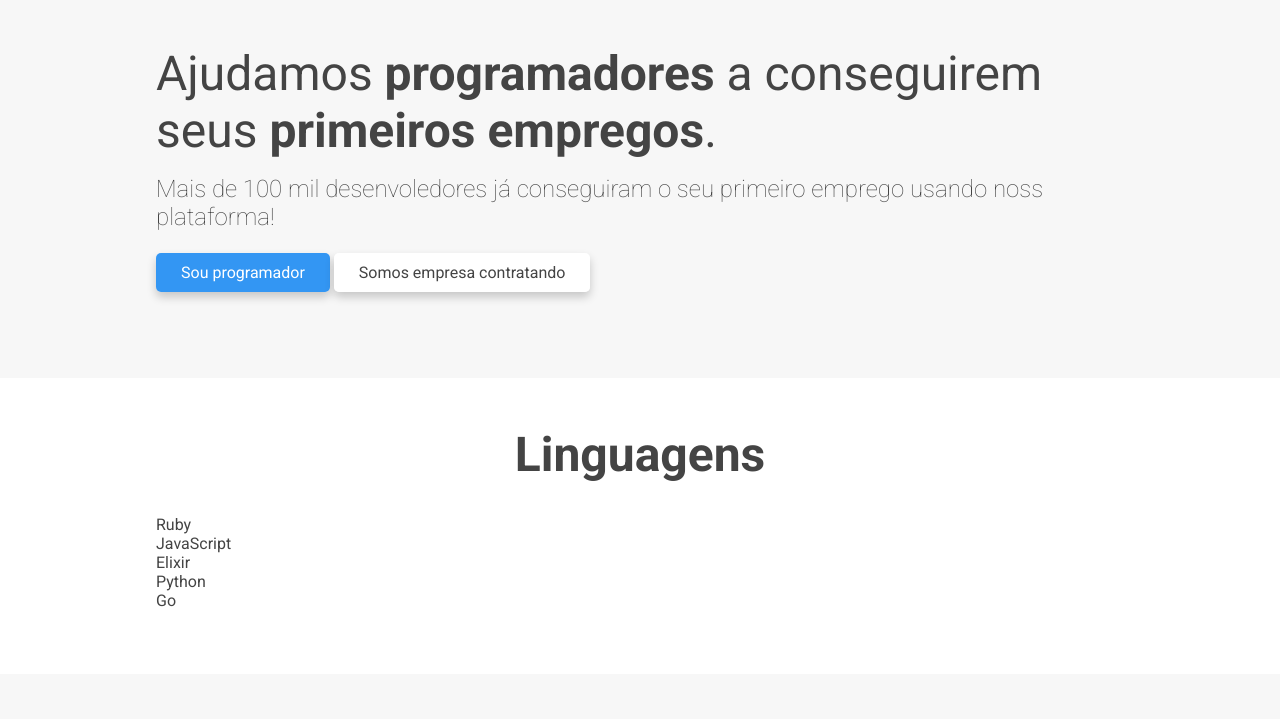
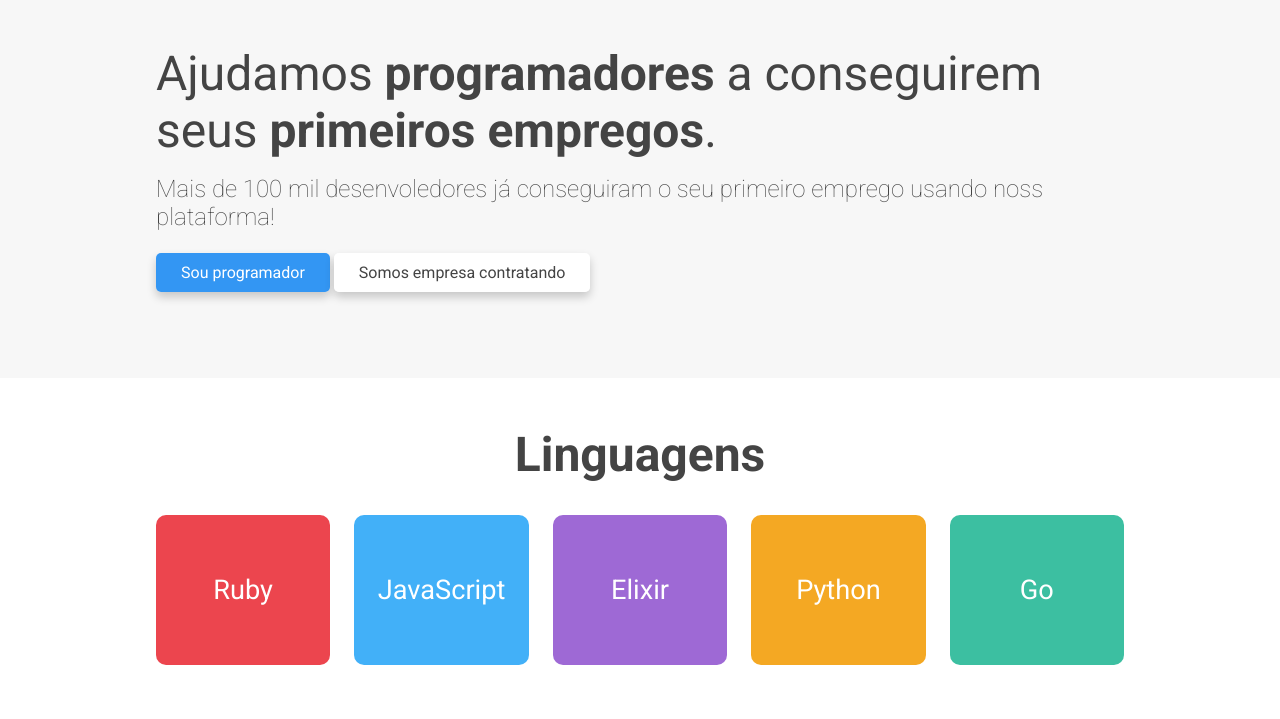
Before and after one commit to marcoaspeixoto/Meus-Estudos, a plain HTML site: page Front-End/Massa/index.html in a window 1280 px wide. Shown: the part 42-761 px from the top of the page. Drawn offline with Linux system fonts and the light colour scheme.

Commit message:
introdução a flexbox

```diff
--- a/Front-End/Massa/css/style.css
+++ b/Front-End/Massa/css/style.css
@@ -68,7 +68,44 @@ h1.title {
     color: #444444;
 }
 
+.cards {
+    display: flex;
+    justify-content: space-between;
+}
 
+.card {
+    display: flex;
+    flex-direction: column;
+    justify-content: center;
+    text-align: center;
+
+    width: 18%;
+    height: 150px;
+
+    border-radius: 10px;
+    color: white;
+    font-size: 1.7rem;
+}
+
+.card.red {
+    background-color: #ec454e;
+}
+
+.card.blue {
+    background-color: #42b0f8;
+}
+
+.card.purple {
+    background-color: #9e69d5;
+}
+
+.card.yellow {
+    background-color: #f4a823;
+}
+
+.card.green {
+    background-color: #3cbfa1;
+}
 
 footer {
     background-color: #2f7eb7;
--- a/Front-End/Massa/index.html
+++ b/Front-End/Massa/index.html
@@ -45,11 +45,11 @@
 				<h1 class="title">Linguagens</h1>
 
 				<div class="cards">
-					<div class="card">Ruby</div>
-					<div class="card">JavaScript</div>
-					<div class="card">Elixir</div>
-					<div class="card">Python</div>
-					<div class="card">Go</div>
+					<div class="card red">Ruby</div>
+					<div class="card blue">JavaScript</div>
+					<div class="card purple">Elixir</div>
+					<div class="card yellow">Python</div>
+					<div class="card green">Go</div>
 				</div>
 			</div>
 		</section>
```
